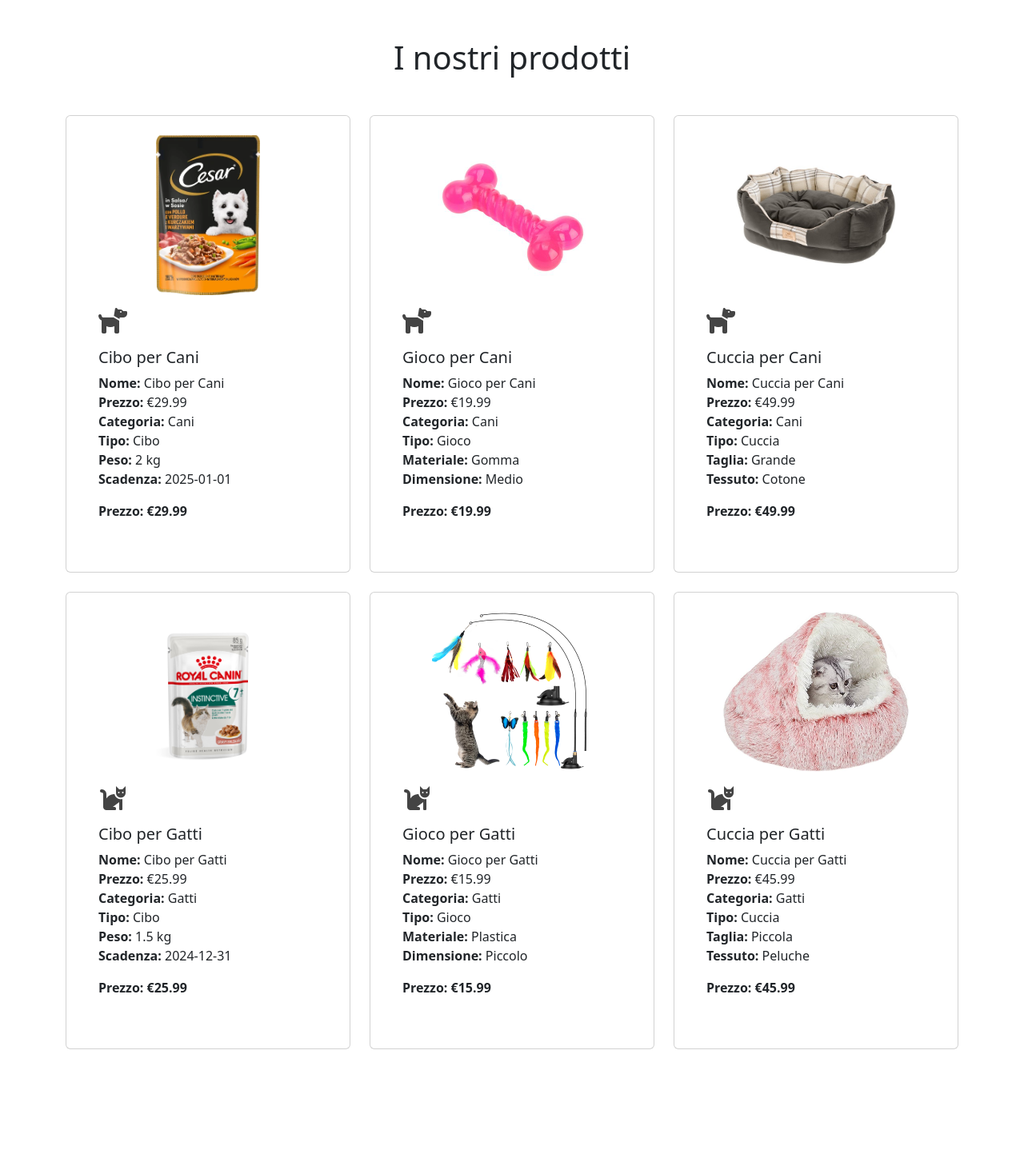
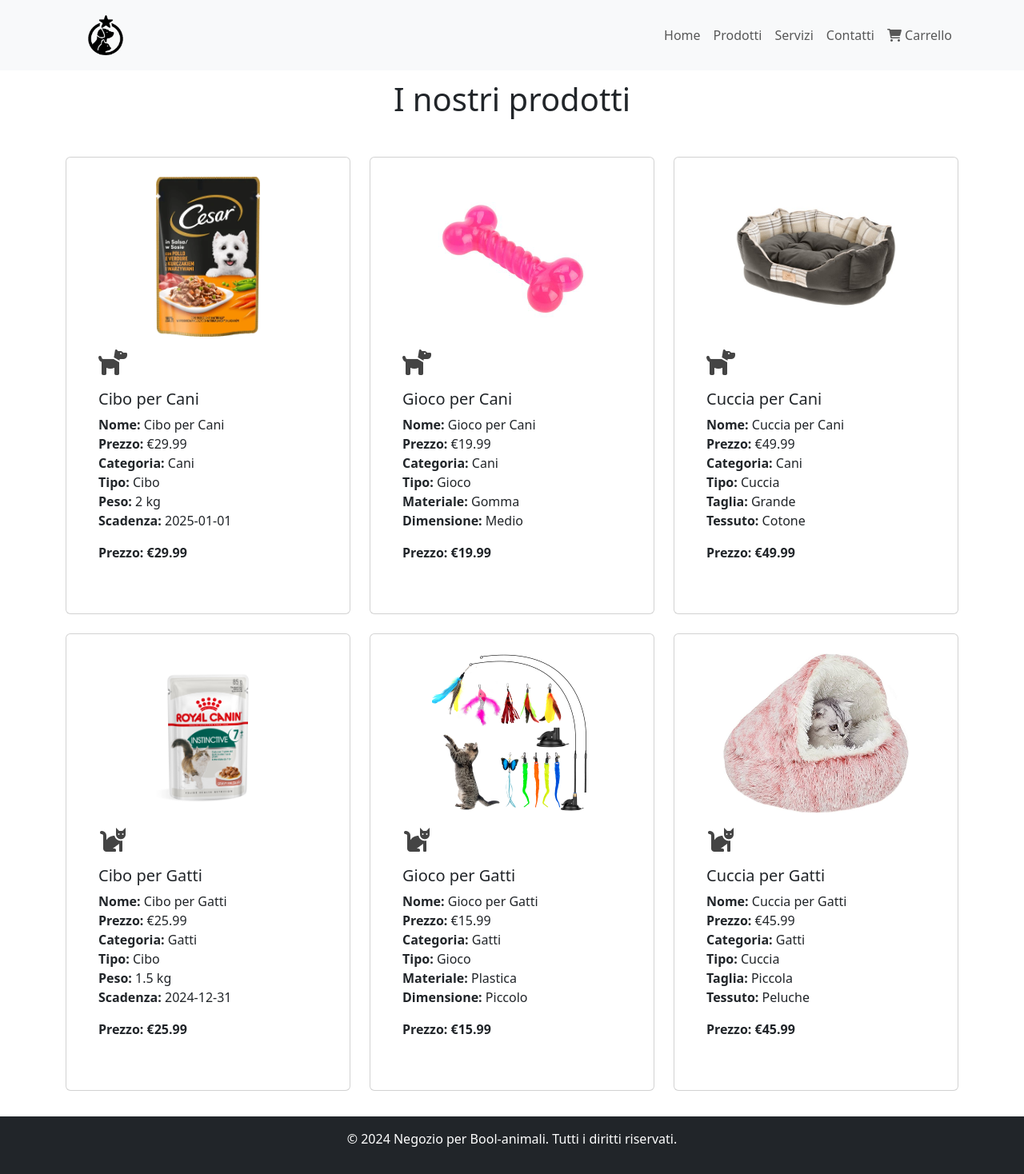
Before and after one commit to Francesco-Matteucci/php-oop-2, a PHP site: page / in a window 1280 px wide. Shown: the whole page at 80% size. Run offline with PHP 8.4, Linux system fonts and the light colour scheme.

Commit message:
Created header and footer components and implemented dynamic navbar logic with Vue

```diff
--- /dev/null
+++ b/components/footer.php
@@ -0,0 +1,3 @@
+<footer class="bg-dark text-white text-center p-3 mt-5">
+    <p>&copy; 2024 Negozio per Bool-animali. Tutti i diritti riservati.</p>
+</footer>
--- /dev/null
+++ b/components/header.php
@@ -0,0 +1,26 @@
+<header class="bg-light p-3">
+    <div class="container">
+        <div class="d-flex justify-content-between align-items-center">
+
+            <a href="index.php" class="navbar-brand">
+                <img src="img/logo.png" alt="Logo" style="max-height: 50px;">
+            </a>
+
+            <nav class="navbar navbar-expand-lg navbar-light">
+                <button class="navbar-toggler" type="button" data-bs-toggle="collapse" data-bs-target="#navbarNav"
+                    aria-controls="navbarNav" aria-expanded="false" aria-label="Toggle navigation">
+                    <i class="fa fa-paw"></i>
+                </button>
+                <div class="collapse navbar-collapse" id="navbarNav">
+                    <ul class="navbar-nav ms-auto">
+                        <li class="nav-item" v-for="link in links" :key="link.text">
+                            <a class="nav-link" :href="link.href">
+                                <i v-if="link.icon" :class="`fa ${link.icon}`"></i> {{ link.text }}
+                            </a>
+                        </li>
+                    </ul>
+                </div>
+            </nav>
+        </div>
+    </div>
+</header>
--- a/index.php
+++ b/index.php
@@ -15,7 +15,13 @@
 </head>
 
 <body>
-    <div class="container mt-5">
+
+    <div id="app">
+        <?php
+        require_once __DIR__ . '/components/header.php';
+        ?>
+
+        <div class="container main-content">
             <h1 class="text-center mb-5">I nostri prodotti</h1>
             <div class="row">
                 <?php
@@ -36,6 +42,17 @@
                 <?php } ?>
             </div>
         </div>
+        <?php
+        require_once __DIR__ . '/components/footer.php';
+        ?>
+    </div>
+
+    <!-- Bootstrap JS -->
+    <script src="https://cdn.jsdelivr.net/npm/bootstrap@5.3.3/dist/js/bootstrap.bundle.min.js"></script>
+    <!-- Vue Script -->
+    <script src="https://unpkg.com/vue@3"></script>
+    <!-- Custom Script -->
+    <script src="js/script.js"></script>
 </body>
 
 </html>
--- a/js/script.js
+++ b/js/script.js
@@ -0,0 +1,13 @@
+const app = Vue.createApp({
+    data() {
+        return {
+            links: [
+                { text: 'Home', href: 'index.php' },
+                { text: 'Prodotti', href: '#' },
+                { text: 'Servizi', href: '#' },
+                { text: 'Contatti', href: '#' },
+                { text: 'Carrello', href: '#', icon: 'fa-shopping-cart' },
+            ]
+        };
+    },
+}).mount('#app');
--- a/style/style.css
+++ b/style/style.css
@@ -1,3 +1,21 @@
+header {
+    position: fixed;
+    top: 0;
+    right: 0;
+    left: 0;
+}
+
+header img {
+    width: 100px;
+}
+
+.main-content {
+    margin-top: 100px;
+    margin-bottom: 80px;
+    height: calc(100vh - 180px);
+    overflow-y: auto;
+}
+
 .card img {
     max-height: 200px;
     object-fit: contain;
@@ -7,3 +25,12 @@
     font-size: 2rem;
     color: #444;
 }
+
+footer {
+    position: fixed;
+    bottom: 0;
+    right: 0;
+    left: 0;
+    padding: 10px;
+
+}
```
Also changed, not shown: img/logo.png (added). Lines whose indentation alone changed are shown as unchanged.
